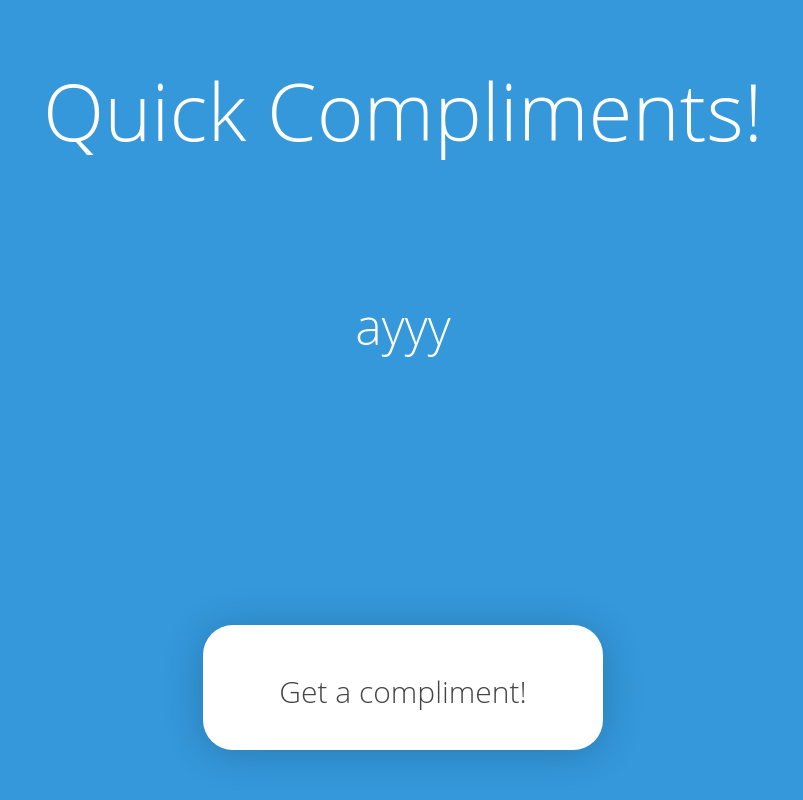
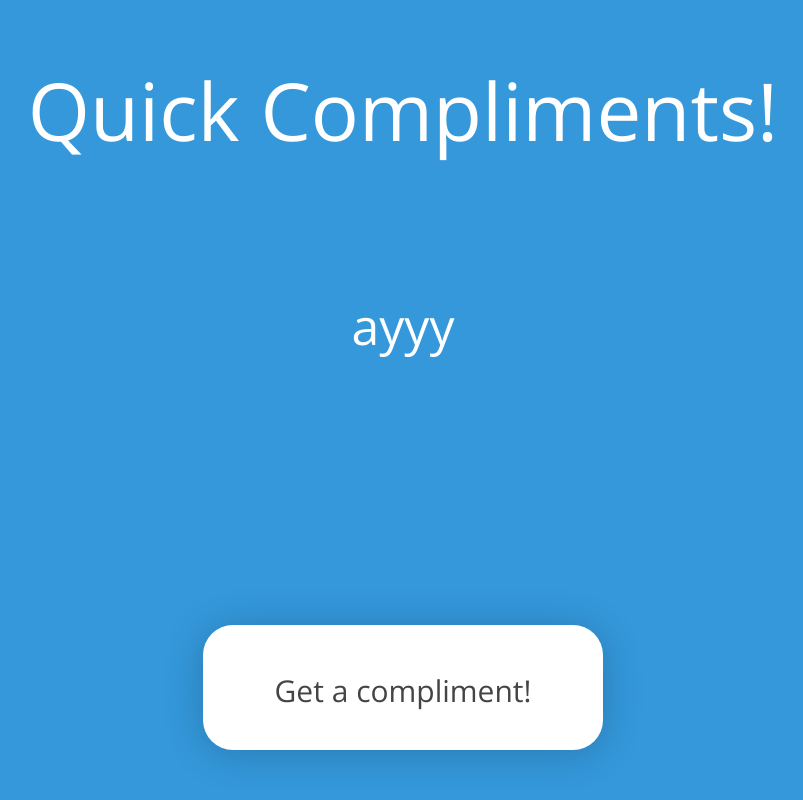
Before and after one commit to Vatyx/QuickCompliments, a website: page index.html in a window 1280 px wide. Shown: the whole page, without its empty margins (237-1040 px from the left). Drawn offline with nearby package versions, Linux system fonts and the light colour scheme.

Commit message:
Fixed the font

```diff
--- a/index.html
+++ b/index.html
@@ -1,7 +1,7 @@
 <!DOCTYPE html>
 <html lang="en">
 	<head>
-		<!-- <link rel="stylesheet" type="text/css" href="//fonts.googleapis.com/css?family=Open+Sans" /> -->
+		<link rel="stylesheet" type="text/css" href="//fonts.googleapis.com/css?family=Open+Sans" />
 		<link rel="stylesheet" type="text/css" href="css/style.css" />
 	</head>
 
```
